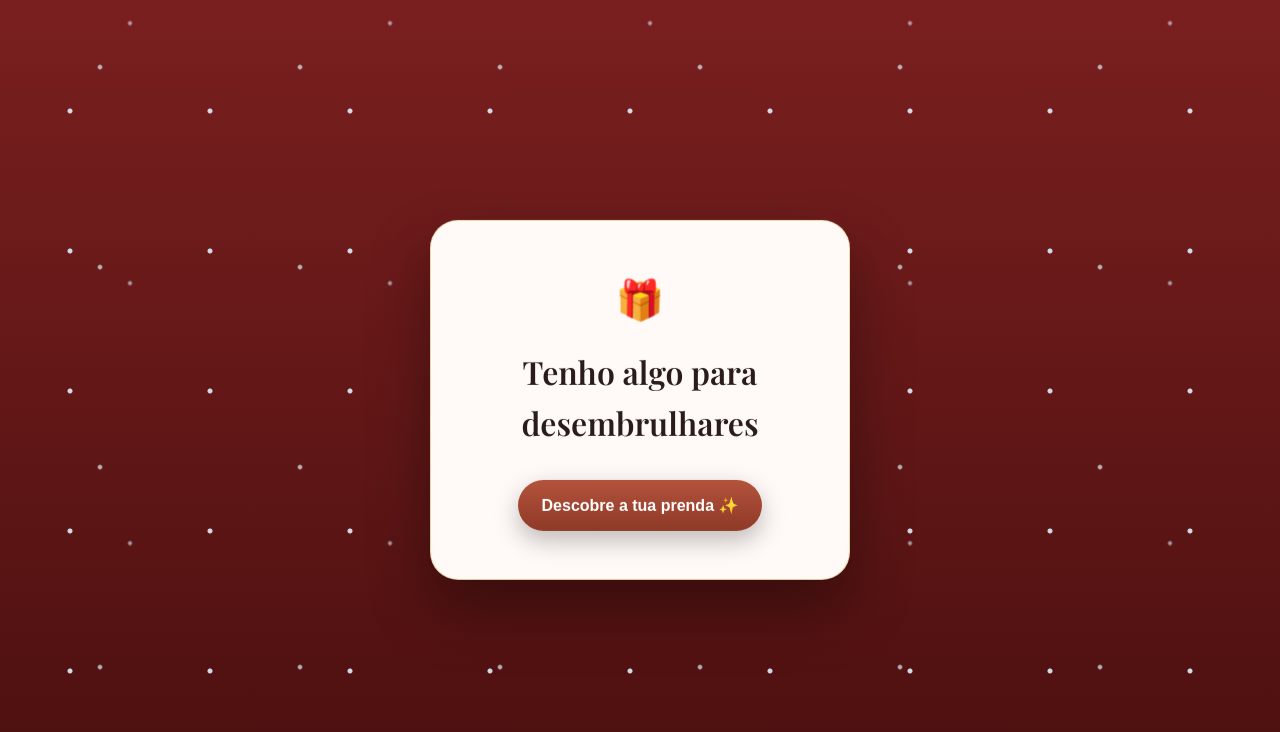
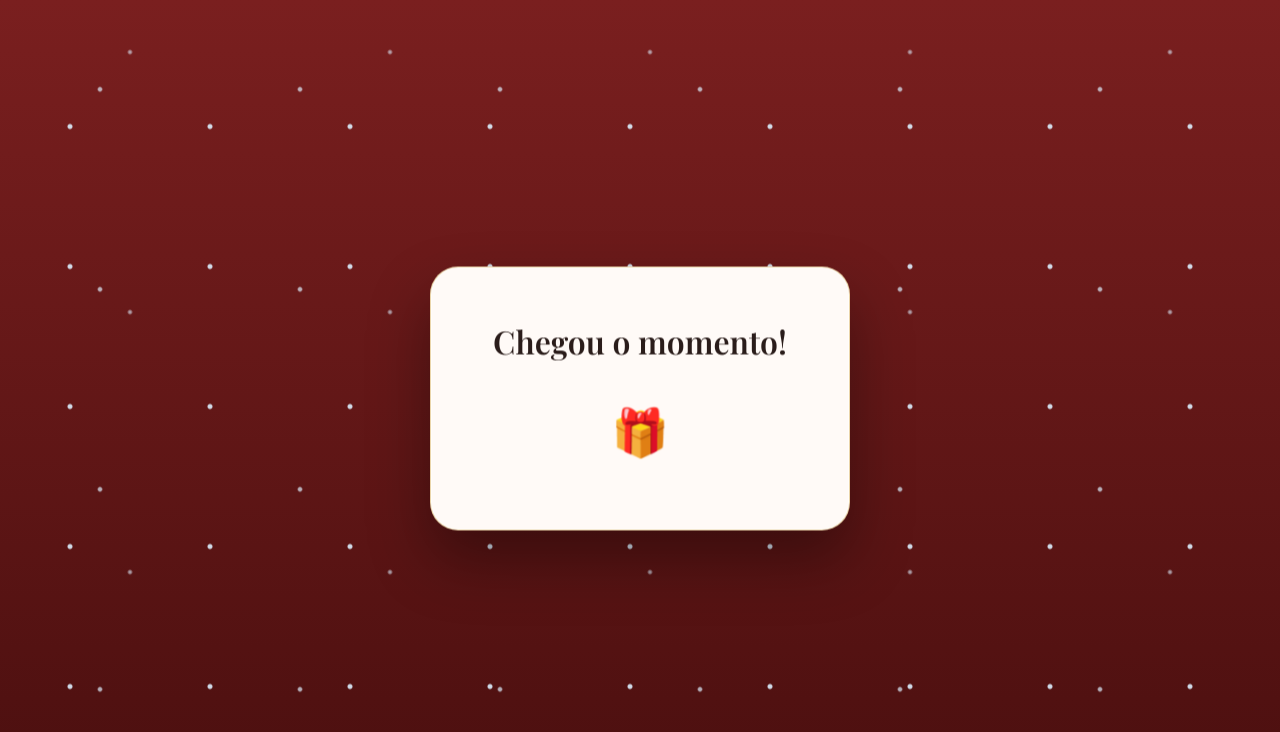
Before and after one commit to nunomeira8/christmas-gift, a React (Vite) app: page /#/ in a window 1280 px wide. Shown: the top 732 px of the page. Built offline with nearby package versions, Linux system fonts and the light colour scheme.

Commit message:
Christmas Gift
Added more details to homepage

```diff
--- a/src/pages/Landing.jsx
+++ b/src/pages/Landing.jsx
@@ -11,6 +11,7 @@ import caminho from "../assets/images/couple/caminho.webp";
 export default function Landing() {
   const navigate = useNavigate();
   const [isReady, setIsReady] = useState(false);
+  const [isOpening, setIsOpening] = useState(false);
 
   useEffect(() => {
     const timer = setTimeout(() => {
@@ -24,26 +25,34 @@ export default function Landing() {
     preloadImages([barcelona, caminho]);
   }, []);
 
+  const handleOpen = () => {
+    if (isOpening) return;
+
+    setIsOpening(true);
+
+    // tempo tem de bater com a animação CSS
+    setTimeout(() => {
+      navigate("/intro");
+    }, 900);
+  };
+
   return (
     <main className="page center landing">
-      {/* camada de neve */}
       <div className="snow-layer" />
 
       <div className="landing-card">
-        <div className="emoji">🎁</div>
-
         {!isReady ? (
-          <p className="muted">A preparar algo especial para ti…</p>
+          <p className="muted">A preparar algo especial...</p>
         ) : (
           <>
-            <h1>Tenho algo para desembrulhares</h1>
+            <h1>Chegou o momento!</h1>
 
-            <button
-              className="primary-button"
-              onClick={() => navigate("/intro")}
+            <div
+              className={`emoji ${isOpening ? "explode" : ""}`}
+              onClick={handleOpen}
             >
-              Descobre a tua prenda ✨
-            </button>
+              🎁
+            </div>
           </>
         )}
       </div>
--- a/src/styles/landing.css
+++ b/src/styles/landing.css
@@ -142,3 +142,46 @@
   0%, 100% { opacity: 0.6; }
   50% { opacity: 1; }
 }
+
+/* emoji base */
+.landing .emoji {
+  font-size: 2.6rem;
+  cursor: pointer;
+  user-select: none;
+
+  animation: sparkle 1s ease-in-out infinite;
+  transition: transform 0.2s ease;
+}
+
+/* hover dá mais vontade de clicar */
+.landing .emoji:hover {
+  transform: scale(1.15);
+}
+
+/* ---------------- CLIQUE / EXPLOSÃO ---------------- */
+
+.landing .emoji.explode {
+  animation: explode 0.9s ease forwards;
+}
+
+/* explode animation */
+@keyframes explode {
+  0% {
+    transform: scale(1);
+    opacity: 1;
+  }
+
+  40% {
+    transform: scale(1.8) rotate(-8deg);
+  }
+
+  70% {
+    transform: scale(2.6) rotate(8deg);
+    opacity: 0.9;
+  }
+
+  100% {
+    transform: scale(3.2);
+    opacity: 0;
+  }
+}
```
